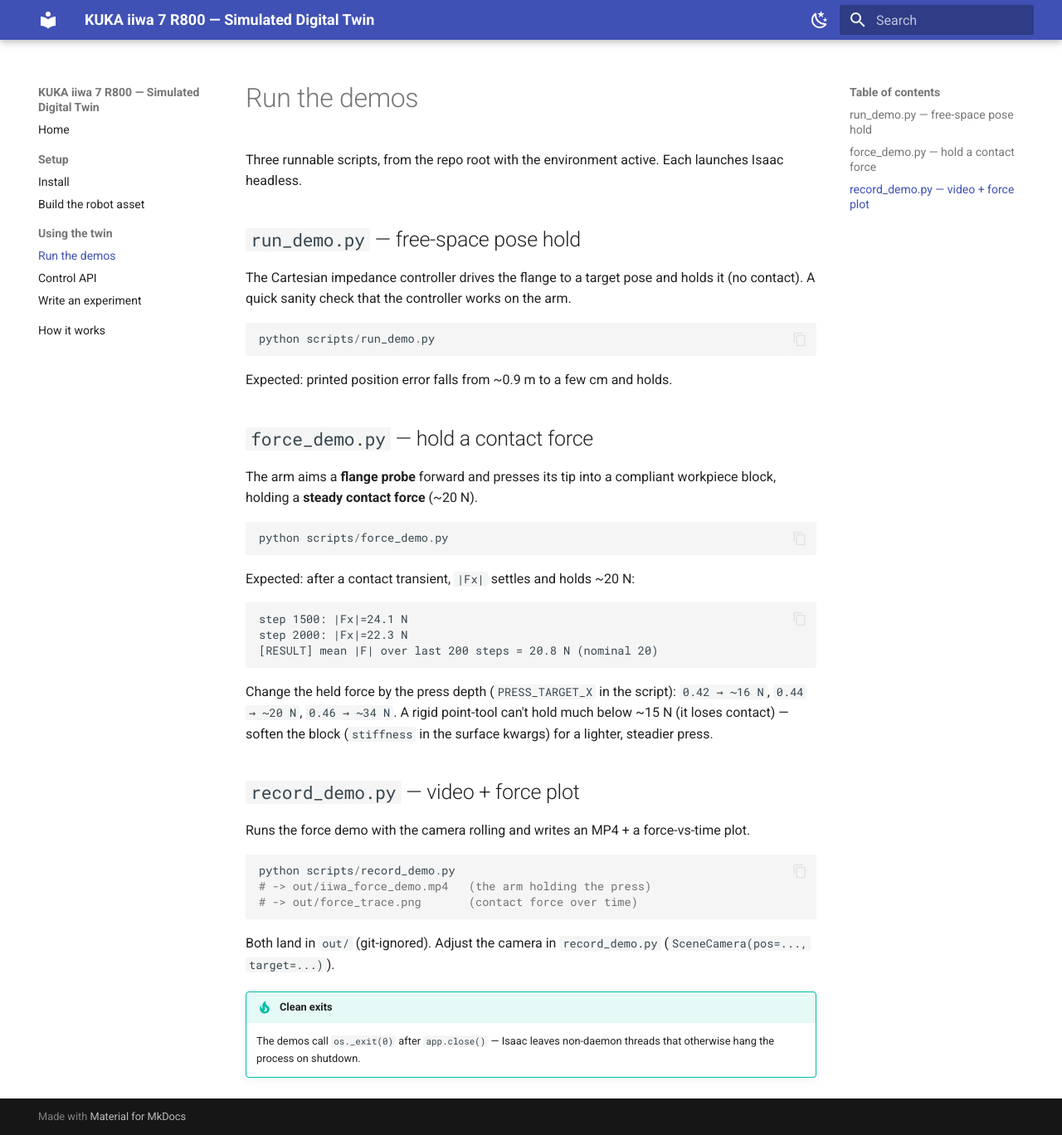
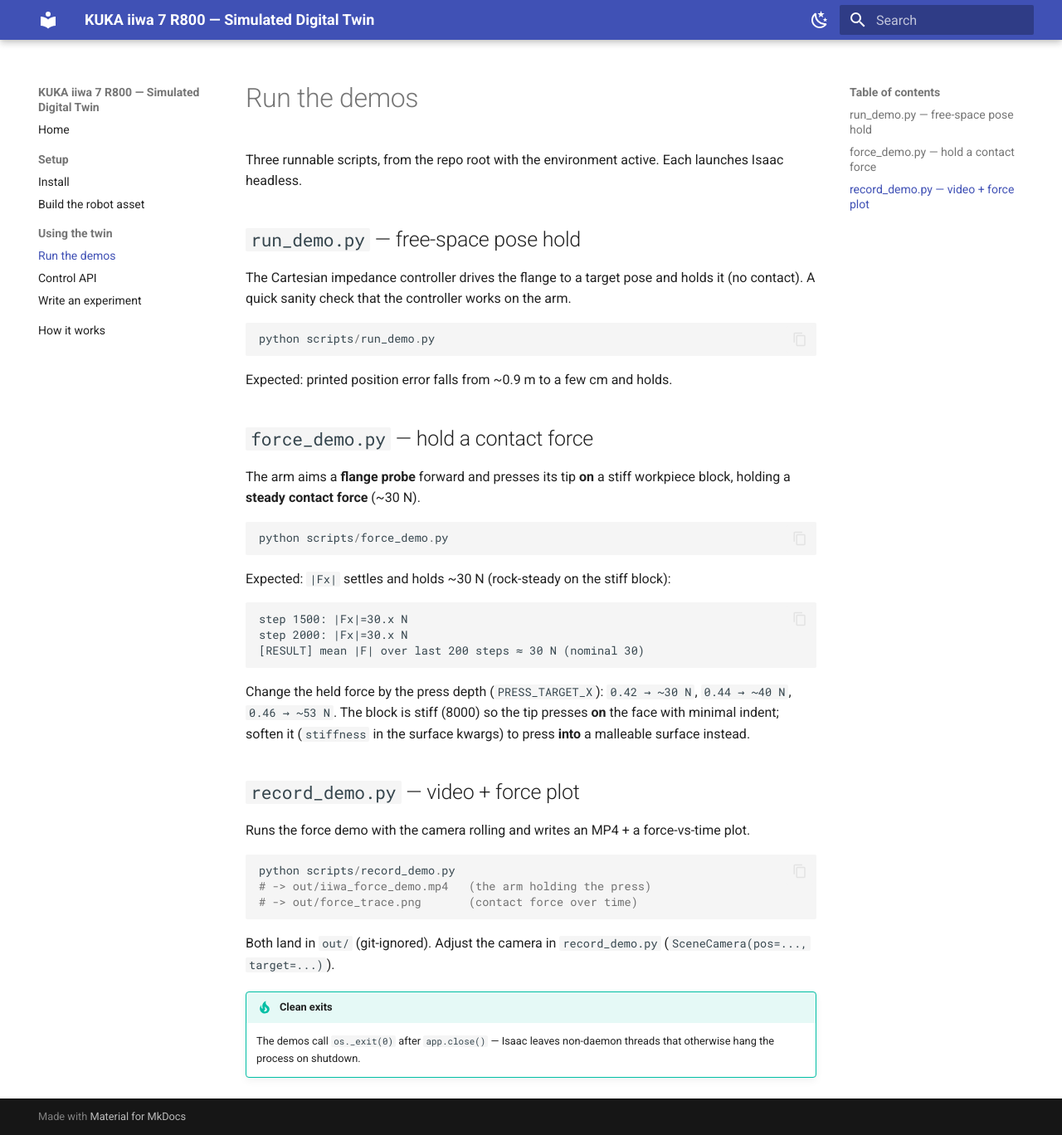
Before and after one commit to jeffrichley/kuka-iiwa-sim, an MkDocs documentation site: the page built from docs/running-demos.md, in a window 1280 px wide and 1368 px high. Shown: the whole window at 83% size. Built offline with MkDocs 1.6.1 and Material for MkDocs 9.7.7, drawn with Linux system fonts in a browser that asks for light colours.

Commit message:
fix: probe presses ON the block, not through it
A soft block forced deep penetration to build force (penetration =
force/contact-stiffness), so the probe sank ~2 cm in. Stiffen the block
(stiffness 8000 + matching damping) so the tip presses on the face with
minimal indent, and target the tip at the face. Force is rock-steady
(~30 N; scales with press depth 0.42->30, 0.44->40, 0.46->53). Docs +
template updated; how-it-works notes the penetration/force coupling.

Co-Authored-By: Claude Opus 4.8 <noreply@anthropic.com>

````diff
--- a/docs/running-demos.md
+++ b/docs/running-demos.md
@@ -16,25 +16,25 @@ Expected: printed position error falls from ~0.9 m to a few cm and holds.
 
 ## `force_demo.py` — hold a contact force
 
-The arm aims a **flange probe** forward and presses its tip into a compliant
-workpiece block, holding a **steady contact force** (~20 N).
+The arm aims a **flange probe** forward and presses its tip **on** a stiff
+workpiece block, holding a **steady contact force** (~30 N).
 
 ```powershell
 python scripts/force_demo.py
 ```
 
-Expected: after a contact transient, `|Fx|` settles and holds ~20 N:
+Expected: `|Fx|` settles and holds ~30 N (rock-steady on the stiff block):
 
 ```
-step 1500: |Fx|=24.1 N
-step 2000: |Fx|=22.3 N
-[RESULT] mean |F| over last 200 steps = 20.8 N (nominal 20)
+step 1500: |Fx|=30.x N
+step 2000: |Fx|=30.x N
+[RESULT] mean |F| over last 200 steps ≈ 30 N (nominal 30)
 ```
 
-Change the held force by the press depth (`PRESS_TARGET_X` in the script):
-`0.42 → ~16 N`, `0.44 → ~20 N`, `0.46 → ~34 N`. A rigid point-tool can't hold much
-below ~15 N (it loses contact) — soften the block (`stiffness` in the surface
-kwargs) for a lighter, steadier press.
+Change the held force by the press depth (`PRESS_TARGET_X`):
+`0.42 → ~30 N`, `0.44 → ~40 N`, `0.46 → ~53 N`. The block is stiff (8000) so the
+tip presses **on** the face with minimal indent; soften it (`stiffness` in the
+surface kwargs) to press **into** a malleable surface instead.
 
 ## `record_demo.py` — video + force plot
 
````
Also changed, not shown: docs/how-it-works.md (+12 -5 lines), docs/writing-experiments.md (+3 -3 lines), 3 other files.
